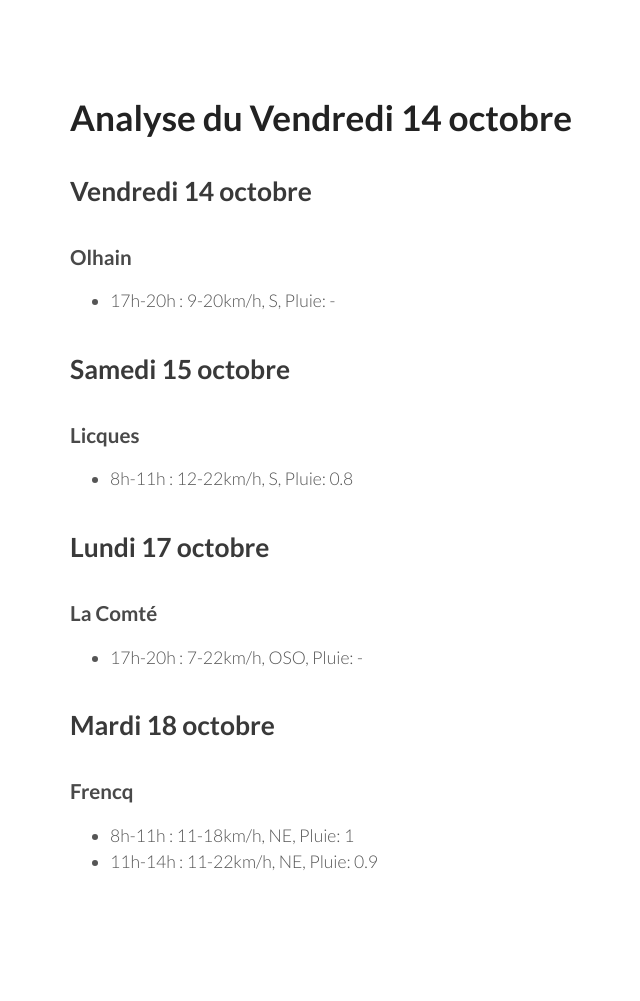
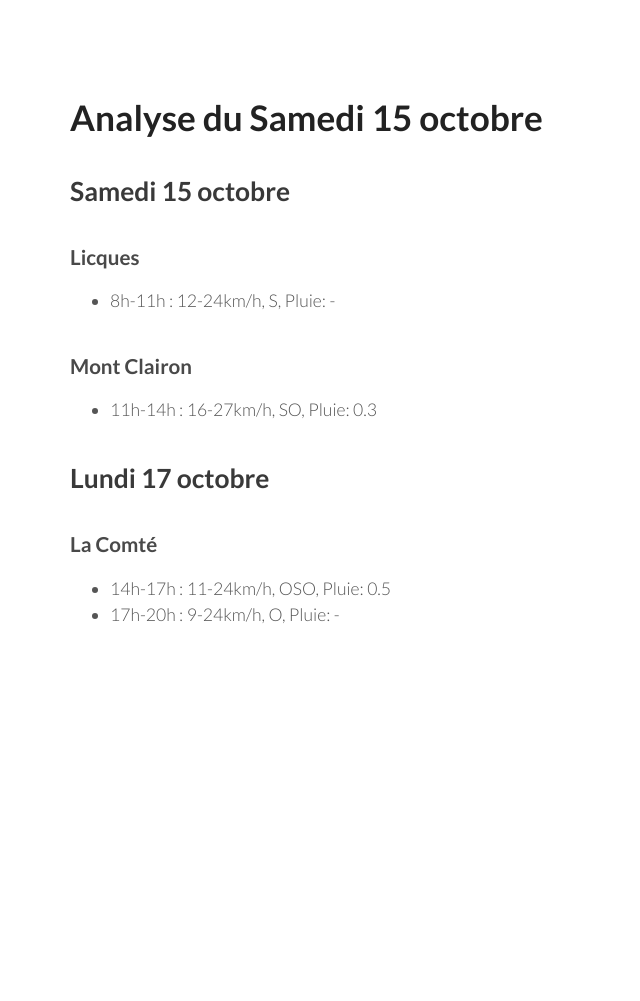
Before and after one commit to parapente-dans-le-nord/parapente-dans-le-nord.github.io, a Jekyll site: the page built from index.markdown, in a window 1280 px wide. Shown: the whole page, without its empty margins (100-740 px from the left). Built offline with Jekyll 4.4.1, drawn with Linux system fonts in a browser that asks for light colours; our own code applies the rules of GitHub Pages for plain Markdown files; after the commit the page ends 900 px from its top, so only the background shows below that.

Commit message:
commit prediction

```diff
--- a/index.markdown
+++ b/index.markdown
@@ -2,24 +2,17 @@
 layout: my-layout
 ---
 
-# Analyse du Vendredi 14 octobre
-
-## Vendredi 14 octobre
-### Olhain
-- 17h-20h : 9-20km/h, S, Pluie: -
-
+# Analyse du Samedi 15 octobre
 
 ## Samedi 15 octobre
 ### Licques
-- 8h-11h : 12-22km/h, S, Pluie: 0.8
+- 8h-11h : 12-24km/h, S, Pluie: -
+
+### Mont Clairon
+- 11h-14h : 16-27km/h, SO, Pluie: 0.3
 
 
 ## Lundi 17 octobre
 ### La Comté
-- 17h-20h : 7-22km/h, OSO, Pluie: -
-
-
-## Mardi 18 octobre
-### Frencq
-- 8h-11h : 11-18km/h, NE, Pluie: 1
-- 11h-14h : 11-22km/h, NE, Pluie: 0.9
+- 14h-17h : 11-24km/h, OSO, Pluie: 0.5
+- 17h-20h : 9-24km/h, O, Pluie: -
```
